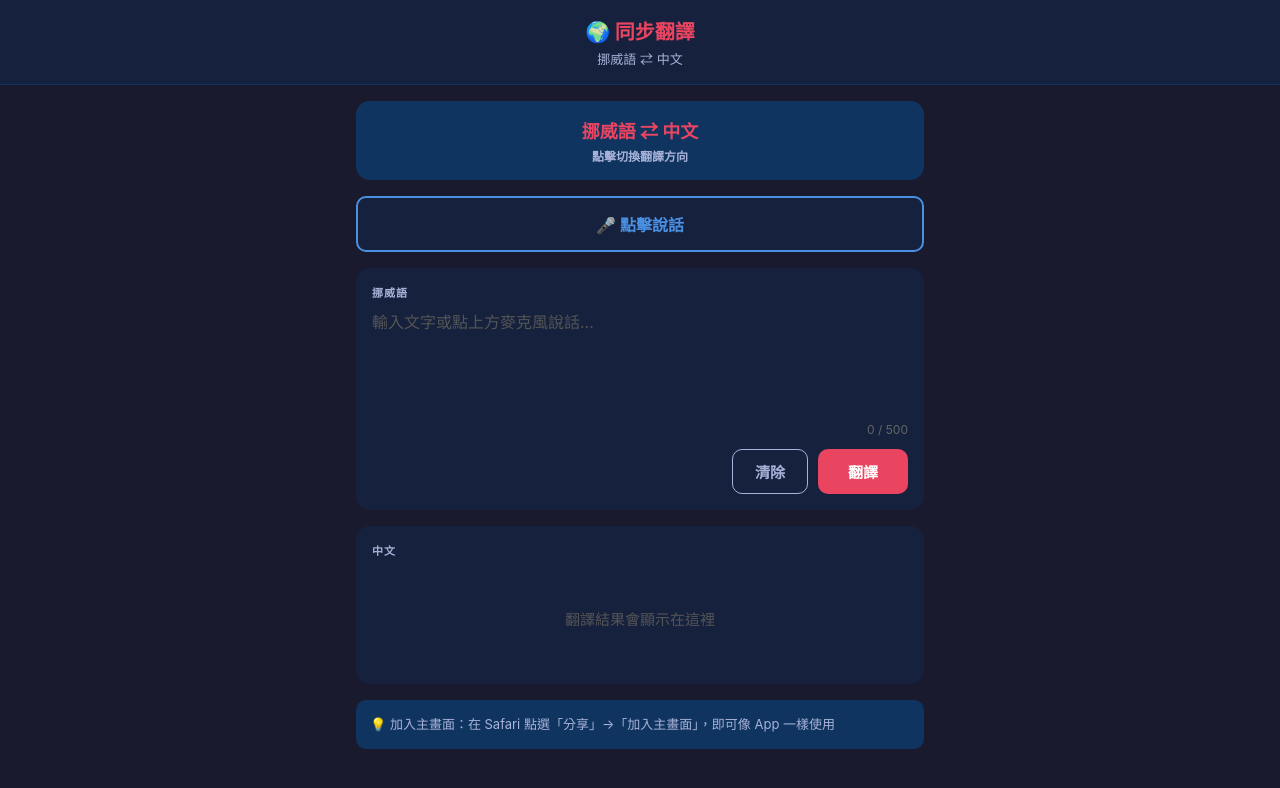
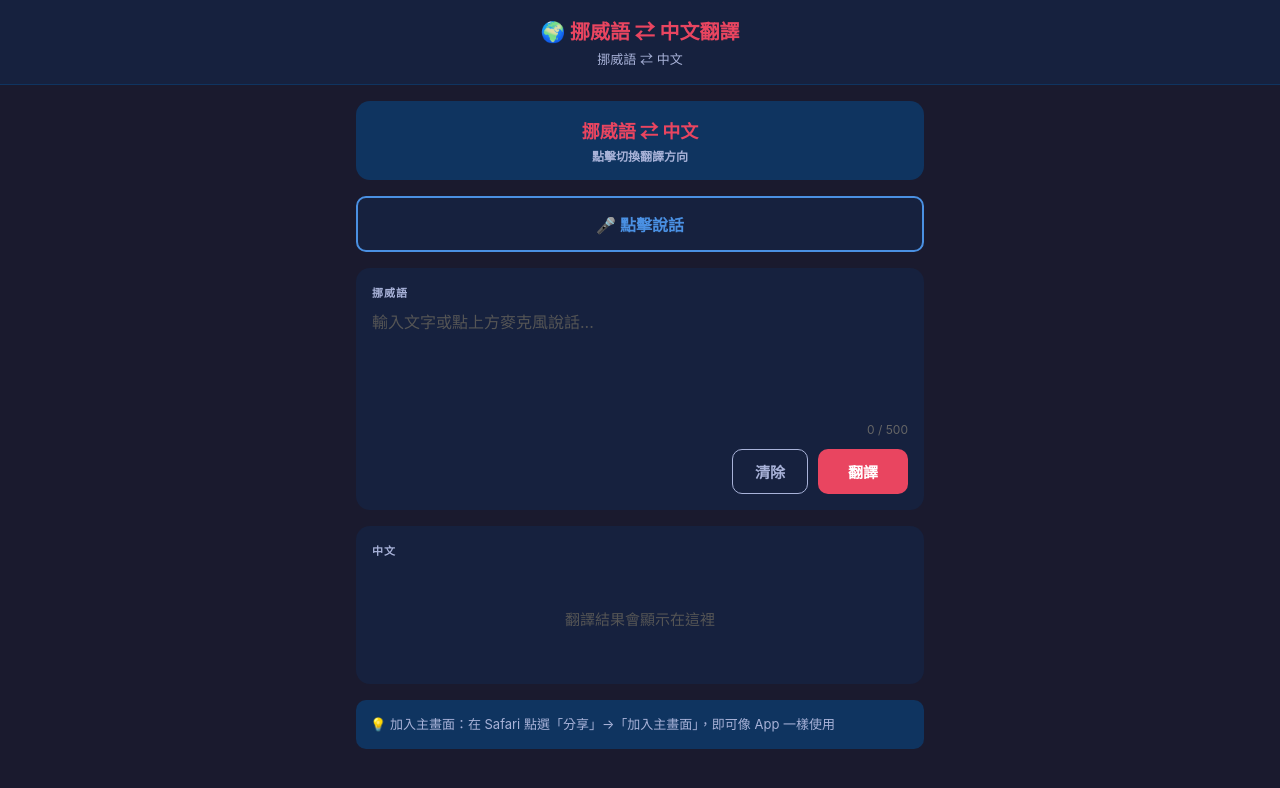
Before and after one commit to Maskywg/NorwegianTranslator, a website: page index.html in a window 1280 px wide. Drawn offline with Linux system fonts and the light colour scheme.

Commit message:
Update: rename to 挪威語⇄中文翻譯, refresh icon

```diff
--- a/index.html
+++ b/index.html
@@ -5,10 +5,10 @@
   <meta name="viewport" content="width=device-width, initial-scale=1.0, maximum-scale=1.0, user-scalable=no">
   <meta name="apple-mobile-web-app-capable" content="yes">
   <meta name="apple-mobile-web-app-status-bar-style" content="black-translucent">
-  <meta name="apple-mobile-web-app-title" content="同步翻譯">
+  <meta name="apple-mobile-web-app-title" content="挪威語 ⇄ 中文翻譯">
   <link rel="apple-touch-icon" href="icon.png">
   <link rel="icon" type="image/png" href="icon.png">
-  <title>🌍 同步翻譯</title>
+  <title>🌍 挪威語 ⇄ 中文翻譯</title>
   <script src="https://cdn.jsdelivr.net/npm/opencc-js@1.0.5/dist/umd/full.js"></script>
   <style>
     * { box-sizing: border-box; margin: 0; padding: 0; }
@@ -168,7 +168,7 @@
 </head>
 <body>
   <header>
-    <h1>🌍 同步翻譯</h1>
+    <h1>🌍 挪威語 ⇄ 中文翻譯</h1>
     <p id="header-sub">挪威語 ⇄ 中文</p>
   </header>
 
```
Also changed, not shown: icon.png.
